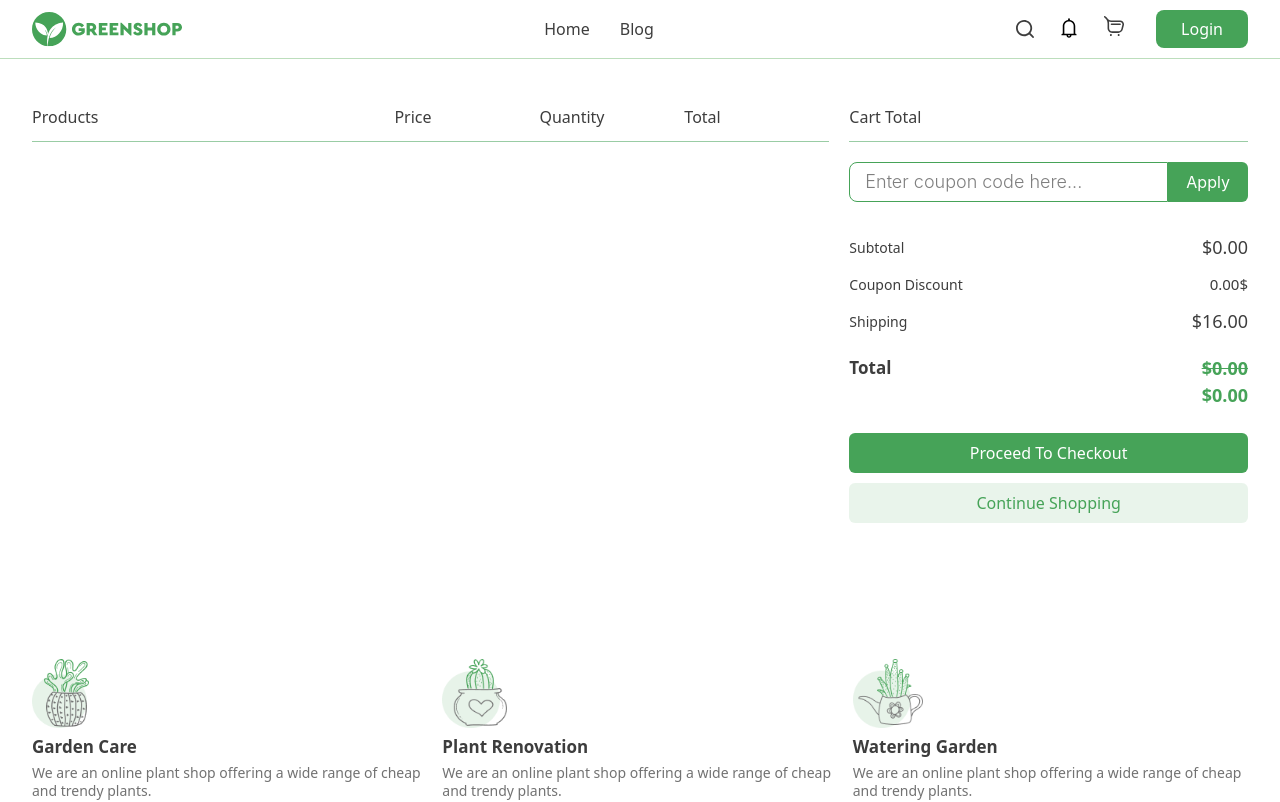
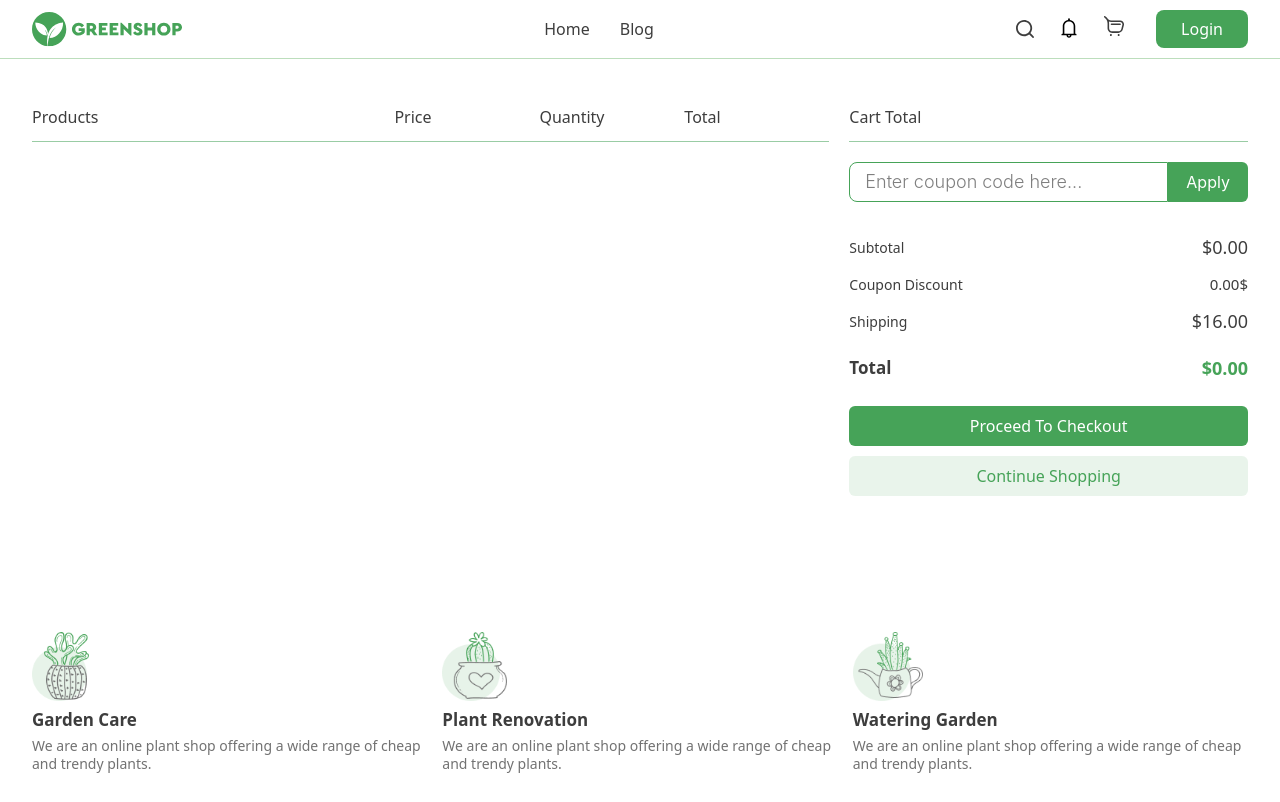
Before and after one commit to Boltaboyev/Green-Shop, a React (Vite) app: page /products-shop in a window 1280 px wide. Shown: the top 802 px of the page. Built offline with nearby package versions, Linux system fonts and the light colour scheme.

Commit message:
green-shop

```diff
--- a/src/components/home-component/plant-list/products/card/index.tsx
+++ b/src/components/home-component/plant-list/products/card/index.tsx
@@ -84,7 +84,7 @@ const Card: FC<CartType> = (props) => {
 
                     {isLiked ? (
                         <button onClick={disLike}>
-                            <HeartFilled className="!text-[#46a358]" />
+                            <HeartFilled className="!text-red-500" />
                         </button>
                     ) : (
                         <button onClick={isLike}>
--- a/src/pages/cart/card-total/prices/index.tsx
+++ b/src/pages/cart/card-total/prices/index.tsx
@@ -3,7 +3,6 @@ import {useReduxSelector} from "../../../../hooks/useRedux"
 const PricesTotal = () => {
     const {shop} = useReduxSelector((state) => state.shopSlice)
     let {coupon} = useReduxSelector((state) => state.couponSlice)
-    coupon = 15
     const total_price = shop.reduce(
         (acc, value) => (acc += Number(value.userPrice)),
         0
```
